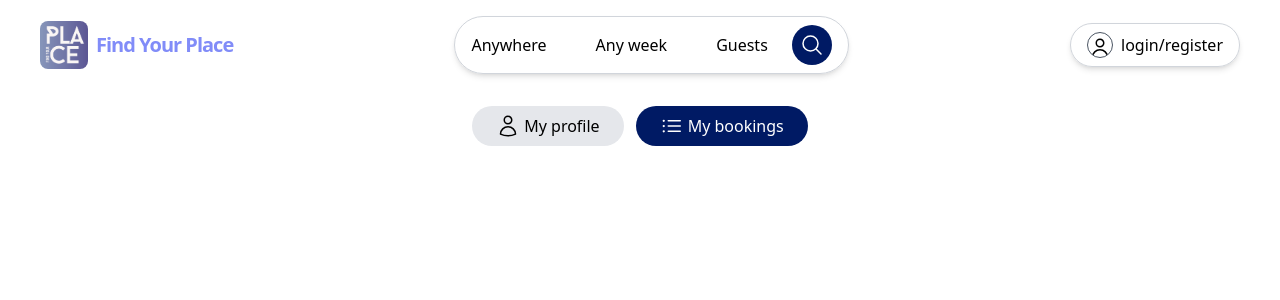
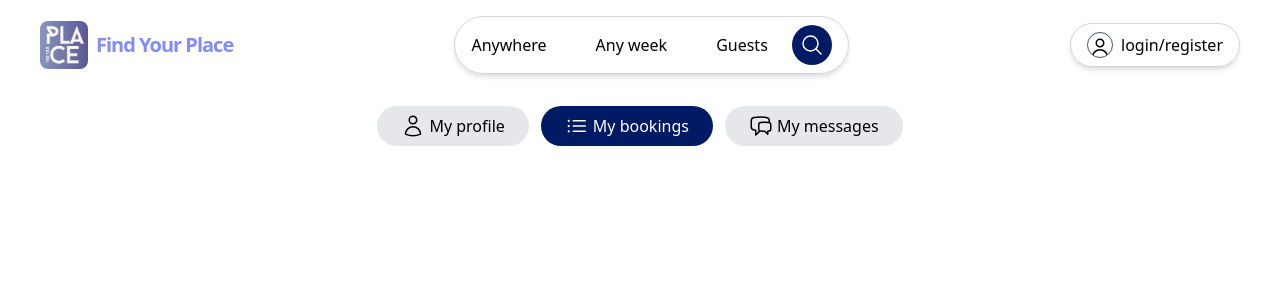
Before and after one commit to annegog/places, a React (Vite) app in the folder client/: page /account/bookings in a window 1280 px wide. Shown: the top 300 px of the page. Built offline with nearby package versions, Linux system fonts and the light colour scheme; no server answers.

Commit message:
messages

```diff
--- a/client/src/AccounNav.jsx
+++ b/client/src/AccounNav.jsx
@@ -58,6 +58,12 @@
         </svg>
         My bookings
       </Link>
+      <Link className={linkClasses("messages")} to={"/account/messages"}>
+        <svg xmlns="http://www.w3.org/2000/svg" fill="none" viewBox="0 0 24 24" strokeWidth="1.5" stroke="currentColor" className="w-6 h-6">
+          <path strokeLinecap="round" strokeLinejoin="round" d="M20.25 8.511c.884.284 1.5 1.128 1.5 2.097v4.286c0 1.136-.847 2.1-1.98 2.193-.34.027-.68.052-1.02.072v3.091l-3-3c-1.354 0-2.694-.055-4.02-.163a2.115 2.115 0 01-.825-.242m9.345-8.334a2.126 2.126 0 00-.476-.095 48.64 48.64 0 00-8.048 0c-1.131.094-1.976 1.057-1.976 2.192v4.286c0 .837.46 1.58 1.155 1.951m9.345-8.334V6.637c0-1.621-1.152-3.026-2.76-3.235A48.455 48.455 0 0011.25 3c-2.115 0-4.198.137-6.24.402-1.608.209-2.76 1.614-2.76 3.235v6.226c0 1.621 1.152 3.026 2.76 3.235.577.075 1.157.14 1.74.194V21l4.155-4.155" />
+        </svg>
+        My messages
+      </Link>
       {user && user.host && ( // Conditionally render the link based on the isHost() function
       <Link className={linkClasses("places")} to={"/account/places"}>
         <svg
--- a/client/src/App.jsx
+++ b/client/src/App.jsx
@@ -22,6 +22,7 @@
 import HostsPage from './pages/HostsPage';
 import TenantsPage from './pages/TenantsPage';
 import UserPage from './pages/UserPage';
+import MesaagesPage from './pages/MessagesPage';
 // import AdminProfile from './pages/AdminProfile';
 
 
@@ -44,9 +45,11 @@
             <Route path="/place/:id" element={<PlacePage />} />
             <Route path="/account/bookings/:id" element={<BookingPageTenant/>} />
 
+            <Route path="/account/messages" element={<MesaagesPage/>} />
+
             // Bookings - host and tenent access
             <Route path="/account/bookings" element={<BookingsPage />} />
-            //Bookign page - messages - host access
+            //Bookign page - host access
             <Route path="/account/forbookings/:id" element={<BookingPageHost/>} />
 
             // Places Page - host access
--- /dev/null
+++ b/client/src/pages/MessagesPage.jsx
@@ -0,0 +1,23 @@
+import AccountNav from "../AccounNav";
+import { useContext, useEffect, useState } from "react";
+import { UserContext } from "../UserContext";
+
+export default function MesaagesPage() {
+  const { user } = useContext(UserContext);
+
+
+  return (
+    <div>
+      <AccountNav />
+      <p>{user.first_name}'s messages</p>
+      <div className="mt-2 grid grid-cols-[1fr_2fr]">
+        <div className="border rounded-2xl">
+            <p>host</p>
+        </div>
+        <div className="boreder rounded-2xl">
+          <textarea></textarea>
+        </div>
+      </div>
+    </div>
+  );
+}
```
